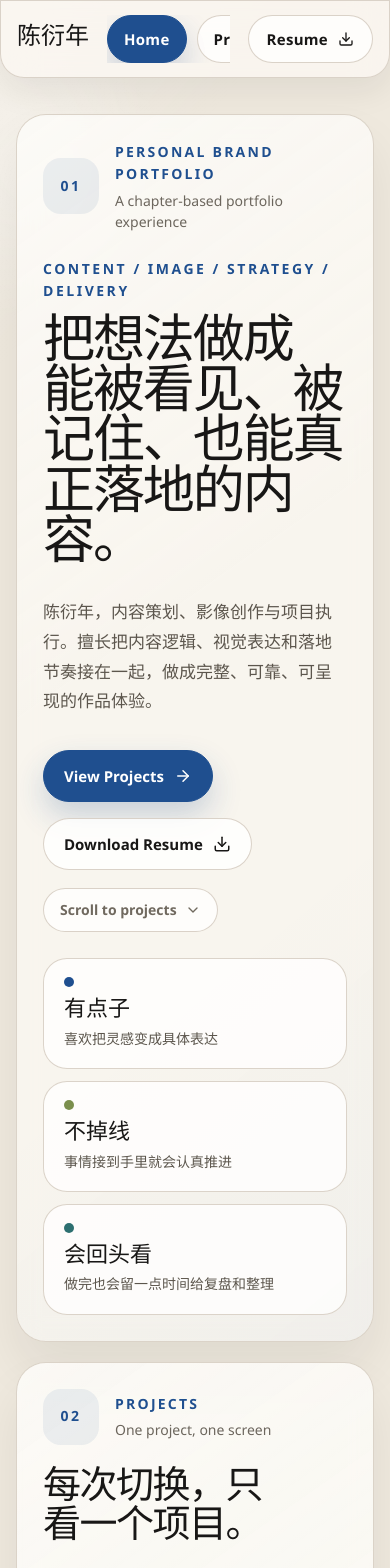
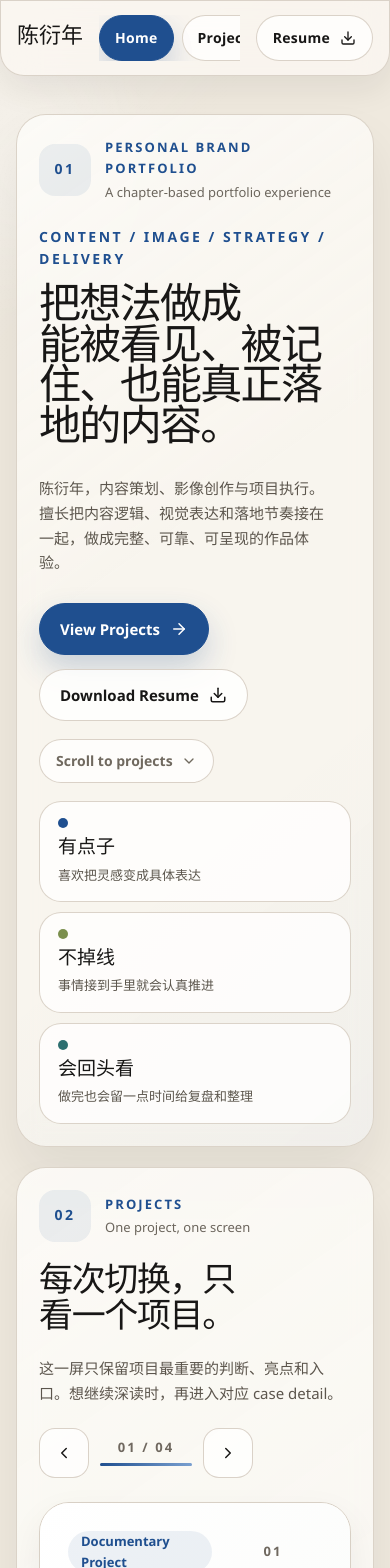
Before and after one commit to neocyyn-ship-it/NeoCyyyn, a React (Vite) app: page / in a window 390 px wide. Shown: the top 1568 px of the page. Built offline with nearby package versions, Linux system fonts and the light colour scheme.

Commit message:
Refine portfolio balance and autoplay presentation

```diff
--- a/src/App.tsx
+++ b/src/App.tsx
@@ -94,6 +94,9 @@ const palette = {
   moss: "#475A31",
   teal: "#2D6F70",
 };
+
+const PROJECT_AUTOPLAY_MS = 4200;
+const XINHUA_AUTOPLAY_MS = 3800;
 
 const projects: Project[] = [
   {
@@ -1366,7 +1369,7 @@ export default function App() {
 
     const timer = window.setInterval(() => {
       setActiveProjectIndex((current) => (current + 1) % projects.length);
-    }, 4200);
+    }, PROJECT_AUTOPLAY_MS);
 
     return () => window.clearInterval(timer);
   }, [activeSection, isDesktop, selectedProjectId]);
@@ -1376,7 +1379,7 @@ export default function App() {
 
     const timer = window.setInterval(() => {
       setActiveXinhuaIndex((current) => (current + 1) % xinhuaWorks.length);
-    }, 3800);
+    }, XINHUA_AUTOPLAY_MS);
 
     return () => window.clearInterval(timer);
   }, [activeSection, isDesktop, selectedProjectId]);
@@ -1529,38 +1532,6 @@ export default function App() {
         </a>
       </header>
 
-      <aside className="section-rail" aria-label="Section indicator">
-        <div className="section-rail-panel">
-          {siteSections.map((section) => (
-            <button
-              key={section.id}
-              type="button"
-              className={`section-rail-item${activeSection === section.id ? " is-active" : ""}`}
-              onClick={() => scrollToSection(section.id)}
-            >
-              <span className="section-rail-index">{section.index}</span>
-              <span className="section-rail-copy">
-                <span className="section-rail-label">{section.label}</span>
-                <span className="section-rail-cue">{section.cue}</span>
-              </span>
-            </button>
-          ))}
-        </div>
-
-        <div className={`project-rail-panel${activeSection === "projects" ? " is-visible" : ""}`}>
-          {projects.map((project, index) => (
-            <button
-              key={project.id}
-              type="button"
-              className={`project-rail-dot${activeProjectIndex === index ? " is-active" : ""}`}
-              onClick={() => setActiveProjectIndex(index)}
-            >
-              <span>{`0${index + 1}`}</span>
-            </button>
-          ))}
-        </div>
-      </aside>
-
       <main ref={mainRef} className={`portfolio-main${isDesktop ? " is-desktop" : ""}`}>
         <section id="home" ref={setSectionRef("home")} className="snap-section">
           <div className="section-frame hero-frame">
@@ -1675,7 +1646,16 @@ export default function App() {
                 <button type="button" className="project-nav-btn" onClick={() => cycleProject(-1)} aria-label="Previous project">
                   <ChevronLeft size={18} />
                 </button>
-                <div className="project-nav-status">{`0${activeProjectIndex + 1} / 0${projects.length}`}</div>
+                <div className="project-nav-meter">
+                  <div className="project-nav-status">{`0${activeProjectIndex + 1} / 0${projects.length}`}</div>
+                  <div className="project-nav-track" aria-hidden="true">
+                    <span
+                      key={activeProject.id}
+                      className="project-nav-fill"
+                      style={{ animationDuration: `${PROJECT_AUTOPLAY_MS}ms` }}
+                    />
+                  </div>
+                </div>
                 <button type="button" className="project-nav-btn" onClick={() => cycleProject(1)} aria-label="Next project">
                   <ChevronRight size={18} />
                 </button>
@@ -1684,7 +1664,7 @@ export default function App() {
 
             {isDesktop ? (
               <div className="project-browser" onWheel={handleProjectWheel}>
-                <div className="project-browser-copy">
+                <div key={`${activeProject.id}-copy`} className="project-browser-copy project-panel-animate">
                   <div className="project-browser-meta">
                     <span className="project-subtitle">{activeProject.subtitle}</span>
                     <span className="project-role-chip">{activeProject.role}</span>
@@ -1742,7 +1722,7 @@ export default function App() {
                   </div>
                 </div>
 
-                <div className="project-browser-visual">
+                <div key={`${activeProject.id}-visual`} className="project-browser-visual project-panel-animate">
                   <ProjectShowcaseMedia project={activeProject} />
 
                   <div className="project-browser-footer">
@@ -1878,9 +1858,18 @@ export default function App() {
                     <button type="button" className="project-nav-btn" onClick={() => stepXinhua(-1)} aria-label="Previous report">
                       <ChevronLeft size={18} />
                     </button>
-                    <div className="xinhua-progress-copy">{`${String(activeXinhuaIndex + 1).padStart(2, "0")} / ${String(
-                      xinhuaWorks.length
-                    ).padStart(2, "0")}`}</div>
+                    <div className="xinhua-progress-meter">
+                      <div className="xinhua-progress-copy">{`${String(activeXinhuaIndex + 1).padStart(2, "0")} / ${String(
+                        xinhuaWorks.length
+                      ).padStart(2, "0")}`}</div>
+                      <div className="xinhua-progress-track" aria-hidden="true">
+                        <span
+                          key={activeXinhuaWork.id}
+                          className="xinhua-progress-fill"
+                          style={{ animationDuration: `${XINHUA_AUTOPLAY_MS}ms` }}
+                        />
+                      </div>
+                    </div>
                     <button type="button" className="project-nav-btn" onClick={() => stepXinhua(1)} aria-label="Next report">
                       <ChevronRight size={18} />
                     </button>
--- a/src/styles.css
+++ b/src/styles.css
@@ -69,22 +69,21 @@ button {
   z-index: 0;
 }
 
-.portfolio-nav,
-.section-rail {
+.portfolio-nav {
   position: fixed;
   z-index: 70;
 }
 
 .portfolio-nav {
-  top: 22px;
-  left: 24px;
-  right: 24px;
+  top: 18px;
+  left: 20px;
+  right: 20px;
   display: flex;
   align-items: center;
   justify-content: space-between;
-  gap: 18px;
-  padding: 14px 16px 14px 20px;
-  border-radius: 28px;
+  gap: 16px;
+  padding: 12px 14px 12px 18px;
+  border-radius: 26px;
   border: 1px solid rgba(216, 208, 197, 0.92);
   background: rgba(251, 248, 242, 0.78);
   backdrop-filter: blur(18px);
@@ -97,7 +96,7 @@ button {
 
 .portfolio-brand-name {
   font-family: "Iowan Old Style", "Palatino Linotype", "Book Antiqua", "Songti SC", "STSong", serif;
-  font-size: clamp(24px, 1.7vw, 30px);
+  font-size: clamp(22px, 1.5vw, 28px);
   line-height: 1;
   font-weight: 600;
   color: #181716;
@@ -105,7 +104,7 @@ button {
 
 .portfolio-brand-tag {
   margin-top: 6px;
-  font-size: 13px;
+  font-size: 12px;
   letter-spacing: 0.08em;
   text-transform: uppercase;
   color: #6a645b;
@@ -115,7 +114,7 @@ button {
   display: flex;
   flex: 1;
   justify-content: center;
-  gap: 10px;
+  gap: 8px;
   flex-wrap: wrap;
 }
 
@@ -125,8 +124,6 @@ button {
 .hero-secondary-btn,
 .project-nav-btn,
 .project-pagination-item,
-.section-rail-item,
-.project-rail-dot,
 .scroll-hint {
   border: 1px solid rgba(216, 208, 197, 0.94);
   background: rgba(255, 255, 255, 0.72);
@@ -140,19 +137,19 @@ button {
   align-items: center;
   justify-content: center;
   gap: 10px;
-  min-height: 48px;
-  padding: 0 18px;
+  min-height: 46px;
+  padding: 0 16px;
   border-radius: 999px;
   text-decoration: none;
   cursor: pointer;
-  font-size: 15px;
+  font-size: 14px;
   font-weight: 600;
   letter-spacing: 0.02em;
 }
 
 .portfolio-nav-link {
   border-radius: 999px;
-  padding: 0 16px;
+  padding: 0 15px;
 }
 
 .portfolio-nav-link:hover,
@@ -161,8 +158,6 @@ button {
 .hero-secondary-btn:hover,
 .project-nav-btn:hover,
 .project-pagination-item:hover,
-.section-rail-item:hover,
-.project-rail-dot:hover,
 .scroll-hint:hover {
   transform: translateY(-1px);
   border-color: rgba(31, 79, 143, 0.34);
@@ -171,8 +166,7 @@ button {
 
 .portfolio-nav-link.is-active,
 .hero-primary-btn,
-.project-pagination-item.is-active,
-.project-rail-dot.is-active {
+.project-pagination-item.is-active {
   background: #1f4f8f;
   color: #ffffff;
   border-color: #1f4f8f;
@@ -203,95 +197,6 @@ button {
   background: rgba(255, 255, 255, 0.8);
 }
 
-.section-rail {
-  top: 140px;
-  right: 24px;
-  display: grid;
-  gap: 10px;
-  width: min(220px, calc(100vw - 48px));
-}
-
-.section-rail-panel,
-.project-rail-panel {
-  display: grid;
-  gap: 9px;
-  padding: 10px;
-  border-radius: 22px;
-  border: 1px solid rgba(216, 208, 197, 0.92);
-  background: rgba(251, 248, 242, 0.72);
-  backdrop-filter: blur(18px);
-  box-shadow: 0 14px 32px rgba(24, 23, 22, 0.07);
-}
-
-.section-rail-item {
-  display: grid;
-  grid-template-columns: auto 1fr;
-  align-items: center;
-  gap: 12px;
-  width: 100%;
-  border-radius: 18px;
-  padding: 13px 15px;
-  text-align: left;
-  cursor: pointer;
-}
-
-.section-rail-item.is-active {
-  background: rgba(31, 79, 143, 0.08);
-  border-color: rgba(31, 79, 143, 0.24);
-}
-
-.section-rail-index {
-  font-size: 12px;
-  line-height: 1;
-  font-weight: 700;
-  letter-spacing: 0.14em;
-  color: #8b8478;
-}
-
-.section-rail-copy {
-  display: grid;
-  gap: 4px;
-}
-
-.section-rail-label {
-  font-size: 15px;
-  line-height: 1.24;
-  font-weight: 600;
-  color: #181716;
-}
-
-.section-rail-cue {
-  font-size: 11px;
-  line-height: 1.4;
-  color: #70695f;
-}
-
-.project-rail-panel {
-  opacity: 0;
-  transform: translateY(-6px);
-  pointer-events: none;
-  transition: opacity 180ms ease, transform 180ms ease;
-}
-
-.project-rail-panel.is-visible {
-  opacity: 1;
-  transform: translateY(0);
-  pointer-events: auto;
-}
-
-.project-rail-dot {
-  display: inline-flex;
-  align-items: center;
-  justify-content: center;
-  width: 100%;
-  min-height: 42px;
-  border-radius: 15px;
-  cursor: pointer;
-  font-size: 12px;
-  font-weight: 700;
-  letter-spacing: 0.12em;
-}
-
 .portfolio-main {
   position: relative;
   z-index: 1;
@@ -314,19 +219,19 @@ button {
   position: relative;
   min-height: 100vh;
   scroll-snap-align: start;
-  padding: 118px 92px 32px 28px;
+  padding: 108px 24px 28px;
 }
 
 .section-frame {
   position: relative;
   display: flex;
   flex-direction: column;
-  gap: 26px;
-  width: min(1500px, 100%);
+  gap: 24px;
+  width: min(1420px, 100%);
   min-height: calc(100dvh - 150px);
   margin: 0 auto;
-  padding: clamp(26px, 2.9vw, 40px);
-  border-radius: 40px;
+  padding: clamp(22px, 2.4vw, 34px);
+  border-radius: 34px;
   border: 1px solid rgba(216, 208, 197, 0.92);
   background: rgba(251, 248, 242, 0.82);
   backdrop-filter: blur(12px);
@@ -352,17 +257,17 @@ button {
 .section-intro {
   display: flex;
   align-items: center;
-  gap: 16px;
+  gap: 14px;
 }
 
 .section-index {
   display: inline-flex;
   align-items: center;
   justify-content: center;
-  width: 56px;
-  min-width: 56px;
-  height: 56px;
-  border-radius: 18px;
+  width: 52px;
+  min-width: 52px;
+  height: 52px;
+  border-radius: 16px;
   background: rgba(31, 79, 143, 0.08);
   color: #1f4f8f;
   font-size: 14px;
@@ -371,7 +276,7 @@ button {
 }
 
 .section-kicker {
-  font-size: 14px;
+  font-size: 13px;
   font-weight: 700;
   letter-spacing: 0.16em;
   text-transform: uppercase;
@@ -380,7 +285,7 @@ button {
 
 .section-cue {
   margin-top: 4px;
-  font-size: 14px;
+  font-size: 13px;
   line-height: 1.5;
   color: #6c665d;
 }
@@ -395,8 +300,8 @@ button {
 .section-title {
   margin: 0;
   max-width: 13ch;
-  font-size: clamp(38px, 4.1vw, 68px);
-  line-height: 1.04;
+  font-size: clamp(34px, 3.5vw, 56px);
+  line-height: 1.06;
   color: #181716;
   text-wrap: balance;
 }
@@ -404,8 +309,8 @@ button {
 .section-summary {
   margin: 18px 0 0;
   max-width: 42ch;
-  font-size: clamp(17px, 1.16vw, 19px);
-  line-height: 1.76;
+  font-size: clamp(15px, 1vw, 17px);
+  line-height: 1.68;
   color: #5c564d;
 }
 
@@ -415,8 +320,8 @@ button {
 
 .hero-layout {
   display: grid;
-  grid-template-columns: minmax(0, 1.02fr) minmax(280px, 0.58fr);
-  gap: clamp(26px, 3.8vw, 48px);
+  grid-template-columns: minmax(0, 0.98fr) minmax(250px, 0.48fr);
+  gap: clamp(18px, 2.6vw, 34px);
   align-items: start;
   flex: 1;
 }
@@ -425,7 +330,7 @@ button {
   display: flex;
   flex-direction: column;
   justify-content: flex-start;
-  padding-top: clamp(28px, 5vh, 56px);
+  padding-top: clamp(20px, 3vh, 32px);
 }
 
 .hero-note {
@@ -439,7 +344,7 @@ button {
 .hero-headline {
   margin: 18px 0 0;
   max-width: 11ch;
-  font-size: clamp(52px, 5.4vw, 84px);
+  font-size: clamp(42px, 4.5vw, 68px);
   line-height: 0.97;
   color: #181716;
   text-wrap: balance;
@@ -448,14 +353,14 @@ button {
 .hero-summary {
   margin: 24px 0 0;
   max-width: 34ch;
-  font-size: clamp(17px, 1.18vw, 20px);
-  line-height: 1.76;
+  font-size: clamp(15px, 0.98vw, 17px);
+  line-height: 1.66;
   color: #5c564d;
 }
 
 .portfolio-shell .hero-actions {
-  margin-top: 34px;
-  gap: 16px;
+  margin-top: 28px;
+  gap: 14px;
 }
 
 .scroll-hint {
@@ -476,22 +381,22 @@ button {
 .hero-side-panel {
   display: grid;
   width: 100%;
-  max-width: 360px;
+  max-width: 320px;
   align-content: start;
   justify-self: end;
-  padding-top: clamp(28px, 5vh, 56px);
+  padding-top: clamp(18px, 3vh, 28px);
 }
 
 .hero-note-stack {
   display: grid;
-  gap: 12px;
+  gap: 10px;
 }
 
 .hero-note-card {
   display: grid;
   gap: 8px;
-  padding: 18px 20px;
-  border-radius: 24px;
+  padding: 16px 18px;
+  border-radius: 22px;
   border: 1px solid rgba(216, 208, 197, 0.92);
   background: rgba(255, 255, 255, 0.76);
 }
@@ -503,7 +408,7 @@ button {
 }
 
 .hero-note-card-title {
-  font-size: clamp(22px, 1.6vw, 28px);
+  font-size: clamp(19px, 1.3vw, 24px);
   line-height: 1.12;
   font-weight: 600;
   color: #181716;
@@ -511,8 +416,8 @@ button {
 
 .hero-note-card-copy {
   margin: 0;
-  font-size: 14px;
-  line-height: 1.58;
+  font-size: 13px;
+  line-height: 1.5;
   color: #5c564d;
 }
 
@@ -585,16 +490,22 @@ button {
 .project-nav-controls {
   display: inline-flex;
   align-items: center;
-  gap: 10px;
+  gap: 8px;
+}
+
+.project-nav-meter {
+  display: grid;
+  gap: 8px;
+  justify-items: center;
 }
 
 .project-nav-btn {
   display: inline-flex;
   align-items: center;
   justify-content: center;
-  width: 54px;
-  height: 54px;
-  border-radius: 18px;
+  width: 50px;
+  height: 50px;
+  border-radius: 16px;
   cursor: pointer;
 }
 
@@ -604,19 +515,51 @@ button {
 }
 
 .project-nav-status {
-  min-width: 112px;
+  min-width: 98px;
   text-align: center;
-  font-size: 15px;
+  font-size: 13px;
   line-height: 1.2;
   font-weight: 700;
   letter-spacing: 0.16em;
   color: #6f685f;
 }
 
+.project-nav-track,
+.xinhua-progress-track {
+  position: relative;
+  width: 92px;
+  height: 3px;
+  overflow: hidden;
+  border-radius: 999px;
+  background: rgba(31, 79, 143, 0.1);
+}
+
+.project-nav-fill,
+.xinhua-progress-fill {
+  display: block;
+  width: 100%;
+  height: 100%;
+  transform-origin: left center;
+  background: linear-gradient(90deg, #1f4f8f, #7aa0d0);
+  animation: autoplayProgress linear forwards;
+}
+
+@keyframes autoplayProgress {
+  from {
+    transform: scaleX(0);
+    opacity: 0.45;
+  }
+
+  to {
+    transform: scaleX(1);
+    opacity: 1;
+  }
+}
+
 .project-browser {
   display: grid;
   grid-template-columns: minmax(0, 0.92fr) minmax(0, 1.08fr);
-  gap: 30px;
+  gap: 24px;
   flex: 1;
   min-height: 0;
 }
@@ -625,6 +568,22 @@ button {
   display: flex;
   flex-direction: column;
   min-height: 0;
+}
+
+.project-panel-animate {
+  animation: projectPanelIn 420ms cubic-bezier(0.22, 1, 0.36, 1);
+}
+
+@keyframes projectPanelIn {
+  from {
+    opacity: 0;
+    transform: translateY(10px);
+  }
+
+  to {
+    opacity: 1;
+    transform: translateY(0);
+  }
 }
 
 .project-browser-meta {
@@ -663,7 +622,7 @@ button {
 .project-mobile-title {
   margin: 18px 0 0;
   max-width: 10ch;
-  font-size: clamp(42px, 4.2vw, 64px);
+  font-size: clamp(34px, 3.6vw, 50px);
   line-height: 1;
   color: #181716;
   text-wrap: balance;
@@ -681,28 +640,28 @@ button {
 .project-browser-summary {
   margin: 18px 0 0;
   max-width: 42ch;
-  font-size: 17px;
-  line-height: 1.76;
+  font-size: 15px;
+  line-height: 1.66;
   color: #5c564d;
 }
 
 .project-highlight-grid {
   display: grid;
   grid-template-columns: repeat(2, minmax(0, 1fr));
-  gap: 12px;
-  margin-top: 24px;
+  gap: 10px;
+  margin-top: 20px;
 }
 
 .project-highlight-card {
   display: flex;
   align-items: flex-start;
   gap: 10px;
-  border-radius: 20px;
+  border-radius: 18px;
   border: 1px solid rgba(216, 208, 197, 0.92);
   background: rgba(255, 255, 255, 0.72);
-  padding: 14px 16px;
-  font-size: 14px;
-  line-height: 1.66;
+  padding: 13px 14px;
+  font-size: 13px;
+  line-height: 1.6;
   color: #464138;
 }
 
@@ -725,15 +684,15 @@ button {
 .project-browser-actions {
   display: flex;
   flex-wrap: wrap;
-  gap: 14px;
+  gap: 12px;
   margin-top: auto;
-  padding-top: 28px;
+  padding-top: 24px;
 }
 
 .project-browser-hint {
   margin-top: 14px;
-  font-size: 14px;
-  line-height: 1.6;
+  font-size: 13px;
+  line-height: 1.55;
   color: #756f65;
 }
 
@@ -745,8 +704,8 @@ button {
 
 .project-showcase-media {
   overflow: hidden;
-  min-height: 460px;
-  border-radius: 30px;
+  min-height: 420px;
+  border-radius: 26px;
   border: 1px solid rgba(216, 208, 197, 0.92);
   background: rgba(255, 255, 255, 0.76);
 }
@@ -754,7 +713,7 @@ button {
 .project-showcase-media img,
 .project-showcase-media .generated-cover {
   width: 100%;
-  min-height: 460px;
+  min-height: 420px;
   height: 100%;
   object-fit: cover;
   display: block;
@@ -767,8 +726,8 @@ button {
 }
 
 .project-browser-highlight {
-  font-size: clamp(22px, 1.8vw, 28px);
-  line-height: 1.4;
+  font-size: clamp(18px, 1.5vw, 24px);
+  line-height: 1.34;
   font-weight: 600;
   color: #181716;
 }
@@ -782,10 +741,12 @@ button {
 .project-pagination-item {
   display: grid;
   gap: 6px;
-  padding: 16px 18px;
-  border-radius: 20px;
+  padding: 14px 16px;
+  border-radius: 18px;
   text-align: left;
   cursor: pointer;
+  position: relative;
+  overflow: hidden;
 }
 
 .project-pagination-index {
@@ -796,9 +757,20 @@ button {
 }
 
 .project-pagination-title {
-  font-size: 13px;
+  font-size: 12px;
   line-height: 1.5;
   font-weight: 600;
+}
+
+.project-pagination-item.is-active::after {
+  content: "";
+  position: absolute;
+  left: 10px;
+  right: 10px;
+  bottom: 8px;
+  height: 2px;
+  border-radius: 999px;
+  background: rgba(255, 255, 255, 0.34);
 }
 
 .project-mobile-list {
@@ -876,8 +848,8 @@ button {
 
 .xinhua-showcase {
   display: grid;
-  grid-template-columns: minmax(0, 1.08fr) minmax(320px, 0.92fr);
-  gap: 24px;
+  grid-template-columns: minmax(0, 1.02fr) minmax(300px, 0.98fr);
+  gap: 20px;
   flex: 1;
   min-height: 0;
 }
@@ -894,33 +866,55 @@ button {
 }
 
 .xinhua-carousel-shell {
-  display: grid;
-  gap: 18px;
+  position: relative;
+  display: grid;
+  gap: 16px;
   height: 100%;
-  padding: 22px;
-  border-radius: 32px;
+  padding: 26px 24px 20px;
+  border-radius: 30px;
   border: 1px solid rgba(216, 208, 197, 0.92);
-  background: linear-gradient(180deg, rgba(255, 255, 255, 0.82), rgba(245, 240, 232, 0.7));
-  box-shadow: 0 14px 34px rgba(24, 23, 22, 0.05);
+  background: linear-gradient(180deg, rgba(255, 255, 255, 0.86), rgba(245, 240, 232, 0.78));
+  box-shadow: 0 16px 38px rgba(24, 23, 22, 0.06);
+}
+
+.xinhua-carousel-shell::before {
+  content: "";
+  position: absolute;
+  inset: 16px;
+  border-radius: 26px;
+  border: 1px solid rgba(223, 214, 203, 0.76);
+  background: linear-gradient(180deg, rgba(255, 255, 255, 0.56), rgba(248, 242, 233, 0.32));
+  box-shadow: inset 0 1px 0 rgba(255, 255, 255, 0.46);
+  pointer-events: none;
+}
+
+.xinhua-carousel-shell > * {
+  position: relative;
+  z-index: 1;
 }
 
 .xinhua-carousel-stage {
   position: relative;
-  min-height: 508px;
-  border-radius: 28px;
+  width: calc(100% - 44px);
+  max-width: 760px;
+  min-height: 454px;
+  margin: 0 auto;
+  border-radius: 24px;
+  border: 1px solid rgba(223, 214, 203, 0.76);
   background:
-    radial-gradient(circle at 50% 24%, rgba(255, 255, 255, 0.82), rgba(255, 255, 255, 0) 62%),
-    linear-gradient(180deg, rgba(255, 255, 255, 0.2), rgba(239, 232, 222, 0.08));
+    radial-gradient(circle at 50% 24%, rgba(255, 255, 255, 0.88), rgba(255, 255, 255, 0) 62%),
+    linear-gradient(180deg, rgba(255, 255, 255, 0.26), rgba(239, 232, 222, 0.1));
   overflow: hidden;
   perspective: 1800px;
   transform-style: preserve-3d;
+  box-shadow: inset 0 1px 0 rgba(255, 255, 255, 0.34);
 }
 
 .xinhua-carousel-stage::before {
   content: "";
   position: absolute;
-  inset: 18px;
-  border-radius: 24px;
+  inset: 16px;
+  border-radius: 20px;
   background:
     radial-gradient(circle at 50% 30%, rgba(255, 255, 255, 0.7), rgba(255, 255, 255, 0) 68%),
     linear-gradient(180deg, rgba(255, 255, 255, 0.16), rgba(255, 255, 255, 0));
@@ -931,13 +925,13 @@ button {
   position: absolute;
   top: 50%;
   left: 50%;
-  width: min(280px, 42vw);
-  height: 388px;
+  width: min(262px, 40vw);
+  height: 360px;
   display: grid;
   grid-template-rows: auto 1fr auto;
-  gap: 18px;
-  padding: 22px 22px 20px;
-  border-radius: 28px;
+  gap: 16px;
+  padding: 20px 20px 18px;
+  border-radius: 24px;
   border: 1px solid rgba(255, 255, 255, 0.2);
   background: var(--xinhua-gradient);
   color: #ffffff;
@@ -991,7 +985,7 @@ button {
   position: relative;
   z-index: 1;
   font-family: "Iowan Old Style", "Palatino Linotype", "Book Antiqua", "Songti SC", "STSong", serif;
-  font-size: 27px;
+  font-size: 24px;
   line-height: 1.04;
   letter-spacing: -0.04em;
   color: #ffffff;
@@ -1002,8 +996,8 @@ button {
   position: relative;
   z-index: 1;
   margin: 0;
-  font-size: 14px;
-  line-height: 1.7;
+  font-size: 13px;
+  line-height: 1.62;
   color: rgba(255, 255, 255, 0.88);
   display: -webkit-box;
   -webkit-line-clamp: 4;
@@ -1015,12 +1009,19 @@ button {
   display: inline-flex;
   align-items: center;
   gap: 10px;
+  justify-content: center;
+}
+
+.xinhua-progress-meter {
+  display: grid;
+  gap: 8px;
+  justify-items: center;
 }
 
 .xinhua-progress-copy {
   min-width: 108px;
   text-align: center;
-  font-size: 14px;
+  font-size: 13px;
   line-height: 1.2;
   font-weight: 700;
   letter-spacing: 0.16em;
@@ -1031,6 +1032,7 @@ button {
   display: flex;
   flex-wrap: wrap;
   gap: 10px;
+  justify-content: center;
 }
 
 .xinhua-dot {
@@ -1052,7 +1054,7 @@ button {
 .xinhua-detail-shell {
   display: grid;
   gap: 18px;
-  padding: 28px;
+  padding: 24px;
 }
 
 .xinhua-detail-animate {
@@ -1100,16 +1102,16 @@ button {
 
 .xinhua-detail-title {
   margin: 0;
-  font-size: clamp(28px, 2.5vw, 38px);
-  line-height: 1.1;
+  font-size: clamp(24px, 2vw, 32px);
+  line-height: 1.12;
   color: #181716;
   text-wrap: balance;
 }
 
 .xinhua-detail-summary {
   margin: 0;
-  font-size: 15px;
-  line-height: 1.7;
+  font-size: 14px;
+  line-height: 1.62;
   color: #5c564d;
 }
 
@@ -1354,10 +1356,6 @@ button {
     display: none;
   }
 
-  .section-rail {
-    display: none;
-  }
-
   .portfolio-main {
     padding-top: 94px;
   }
@@ -1421,6 +1419,8 @@ button {
   }
 
   .xinhua-carousel-stage {
+    width: 100%;
+    max-width: none;
     min-height: 400px;
   }
 
```
